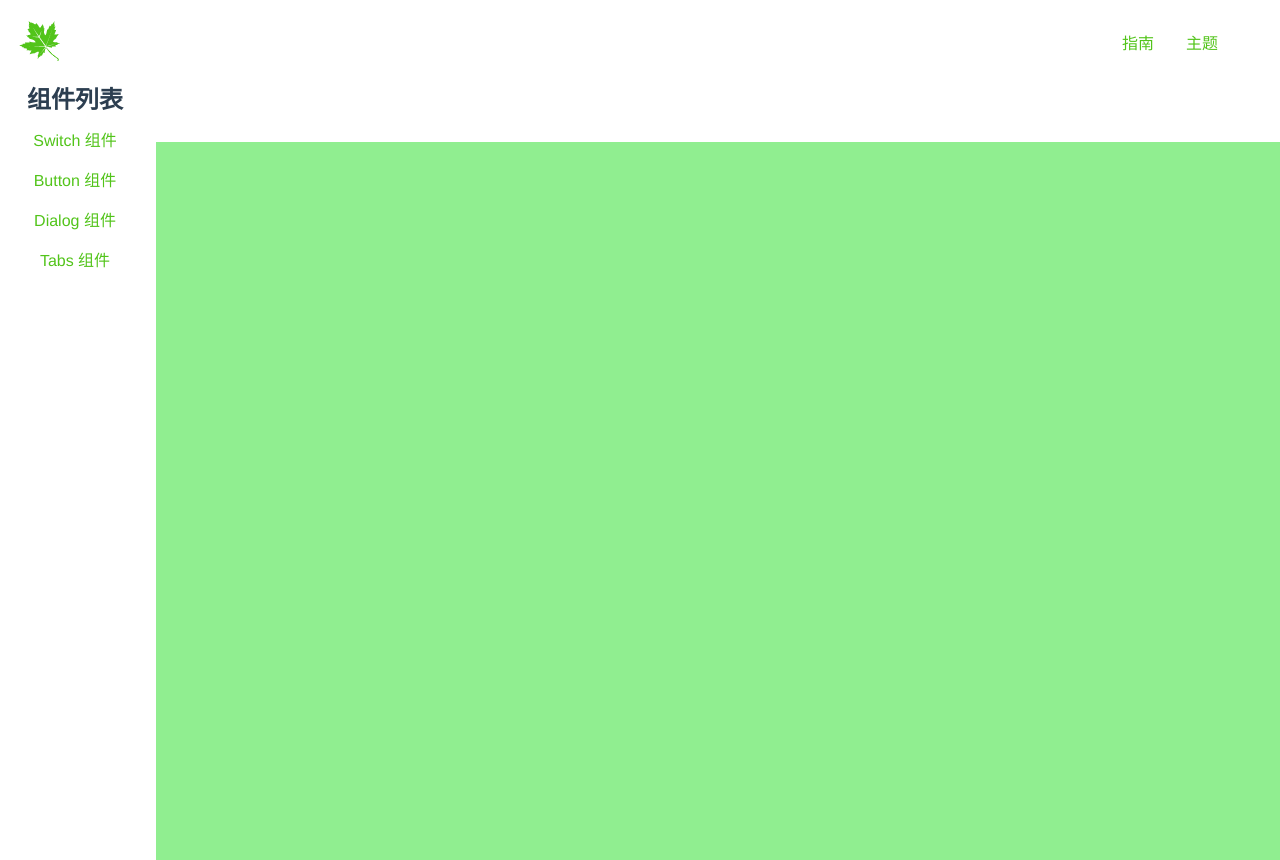
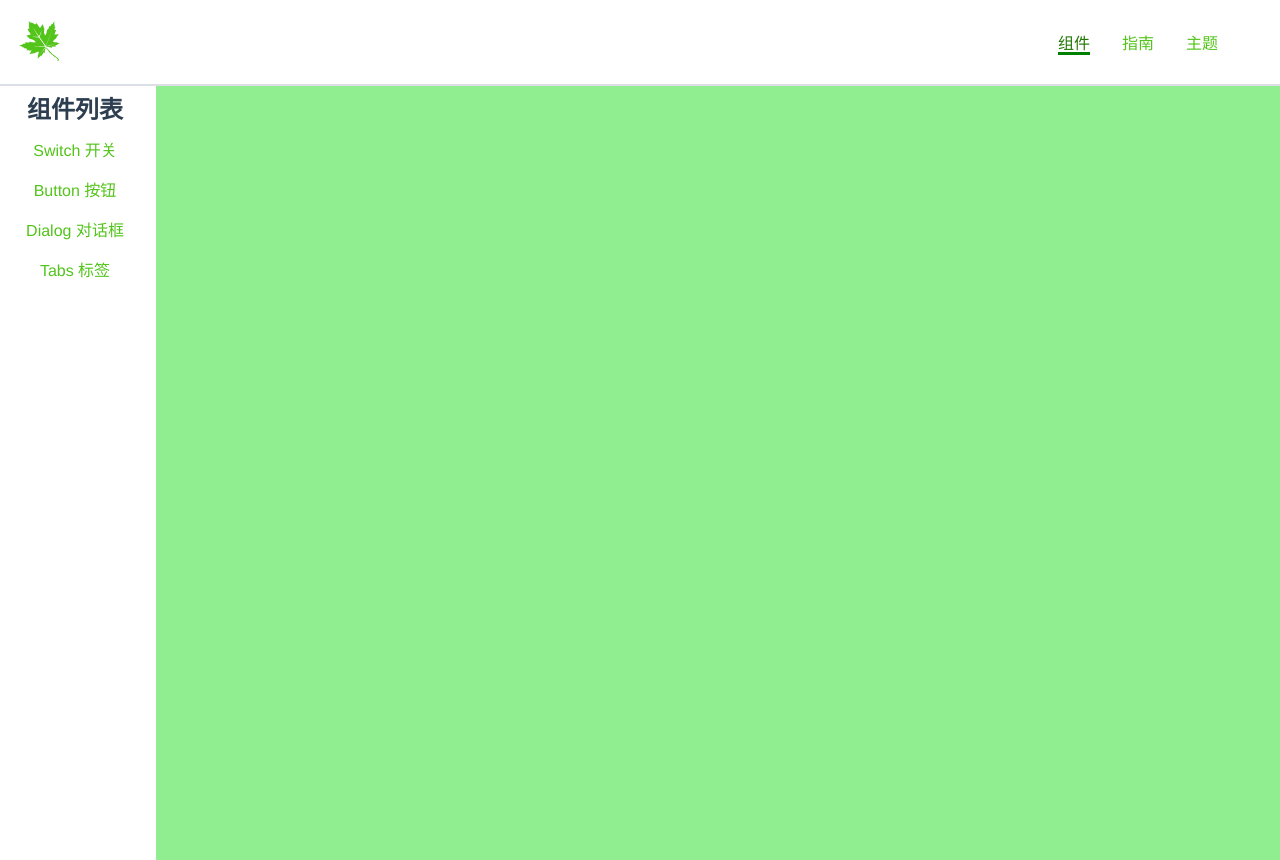
Before and after one commit to Nharmoniya/Nature-UI, a Vue app: page /#/doc in a window 1280 px wide. Built offline with nearby package versions, Linux system fonts and the light colour scheme.

Commit message:
优化主页面

```diff
--- a/src/App.vue
+++ b/src/App.vue
@@ -25,4 +25,17 @@ export default {
   margin: 0;
   padding: 0;
 }
+::-webkit-scrollbar{
+  width: 10px;
+  height: 10px;
+}
+::-webkit-scrollbar-thumb{
+  background-color: #73d13d;
+  background-image: -webkit-linear-gradient(45deg,rgb(255,255,255,0.4));
+  border-radius: 32px;
+}
+::-webkit-scrollbar-track{
+  background-color: #f0f0f0;
+  border-radius:32px;
+}
 </style>
--- a/src/components/Topnav.vue
+++ b/src/components/Topnav.vue
@@ -1,12 +1,20 @@
 <template>
   <div class="topnav">
     <div class="logo">
-      <img src="../assets/Logo.png" class="toplogo" alt="logo"/>
+      <router-link to="/home">
+      <img src="../assets/Logo.png" class="toplogo" alt="logo" title="返回首页"/>
+      </router-link>
     </div>
-
     <ul class="menu">
-      <li>指南</li>
-      <li>主题</li>
+      <li>
+       <router-link to="/doc">组件</router-link>
+      </li>
+      <li>
+        <router-link to="/helper">指南</router-link>
+      </li>
+      <li>
+        <router-link to="/theme">主题</router-link>
+      </li>
     </ul>
     <span class="toggleAside" @click="toggleMenu"></span>
   </div>
@@ -36,8 +44,8 @@ export default {
   z-index: 10;
   justify-content: center;
   align-items: center;
+  border-bottom:2px solid #dcdfe6;
   > .toplogo{
-
     >span{
       font-size: 48px;
     }
@@ -52,16 +60,21 @@ export default {
     flex-wrap: nowrap;
     list-style: none;
     margin-right: 30px;
+    height: 100%;
     > li {
       margin: 0 1em;
       color: #52c41a;
       font-size: 16px;
-
+      .router-link-exact-active{
+        color: #237804;
+        border-bottom: 3px solid green;
+      }
     }
     >li:hover{
       color: #237804;
       cursor: pointer;
     }
+
   }
   > .toggleAside {
     width: 24px;
@@ -86,4 +99,9 @@ export default {
     }
   }
 }
+a{
+  text-decoration: none;
+  color: #52c41a;
+}
+
 </style>
--- a/src/views/Doc.vue
+++ b/src/views/Doc.vue
@@ -6,20 +6,24 @@
         <h2>组件列表</h2>
         <ol>
           <li>
-            <router-link to="/doc/switch">Switch 组件</router-link>
+            Switch 开关
+            <router-link to="/doc/switch"></router-link>
           </li>
           <li>
-            <router-link to="/doc/button">Button 组件</router-link>
+            Button 按钮
+            <router-link to="/doc/button"></router-link>
           </li>
           <li>
-            <router-link to="/doc/dialog">Dialog 组件</router-link>
+            Dialog 对话框
+            <router-link to="/doc/dialog"></router-link>
           </li>
           <li>
-            <router-link to="/doc/tabs">Tabs 组件</router-link>
+            Tabs 标签
+            <router-link to="/doc/tabs"></router-link>
           </li>
         </ol>
       </aside>
-      <main>
+      <main class="content-box">
         <router-view />
       </main>
     </div>
@@ -46,7 +50,6 @@ export default {
   }
   > .content {
     flex-grow: 1;
-    padding-top: 60px;
     padding-left: 156px;
     @media (max-width: 500px) {
       padding-left: 0;
@@ -56,7 +59,6 @@ export default {
 .content {
   display: flex;
   margin-top: 20px;
-
   > aside {
     flex-shrink: 0;
   }
@@ -77,20 +79,24 @@ aside {
   height: 100%;
   > h2 {
     margin-bottom: 4px;
-    margin-top: 10px;
+    margin-top: 20px;
   }
   > ol {
     list-style: none;
     > li {
       padding: 8px 0;
+      color: #52c41a;
+    }
+    >li:hover{
+      color: #237804;
+      cursor: pointer;
     }
   }
 }
 main {
-  overflow: auto;
+  overflow:auto;
 }
 a{
   text-decoration: none;
-  color: #52c41a;
 }
 </style>
--- a/src/views/Helperpage.vue
+++ b/src/views/Helperpage.vue
@@ -1,11 +1,16 @@
 <template>
-
+  <div>
+    <Topnav/>
+  </div>
 </template>
 
-<script>
-export default {};
+<script lang="ts">
+import Topnav from '../components/Topnav.vue';
+export default {
+  components: {Topnav},
+};
 </script>
 
-<style scoped>
+<style lang="scss" scoped>
 
 </style>
--- a/src/views/Home.vue
+++ b/src/views/Home.vue
@@ -4,11 +4,13 @@
     <div class="banner">
       <h1>Nature UI</h1>
       <h2>一个以绿色为主题，基于Vue3.0的桌面组件库</h2>
+      <h3>源代码采用 TypeScript 书写,CSS预处理器为SCSS</h3>
       <p class="actions">
         <a href="https://github.com" title="获取源码" >GitHub</a>
         <router-link to="/doc" title="开始教程">开始</router-link>
       </p>
     </div>
+    <footer><span>作者:JasonTu | 微信：Cropsrain874572491 | <a href="https://www.zhihu.com/people/naturl-63/posts">博客：https://www.zhihu.com/people/naturl-63/posts</a></span></footer>
   </div>
 </template>
 <script lang="ts">
@@ -19,7 +21,7 @@ export default {
 </script>
 <style lang="scss" scoped>
 .banner {
-  padding: 100px 0;
+  padding: 180px  0;
   display: flex;
   justify-content: center;
   align-items: center;
@@ -50,4 +52,11 @@ export default {
     }
   }
 }
+footer{
+  transform: translateY(50%);
+}
+a{
+  text-decoration: none;
+  color: black;
+}
 </style>
--- a/src/views/Themepage.vue
+++ b/src/views/Themepage.vue
@@ -1,9 +1,12 @@
 <template>
-
+<Topnav/>
 </template>
 
-<script>
-export default {};
+<script lang="ts">
+import Topnav from '../components/Topnav.vue';
+export default {
+  components: {Topnav}
+};
 </script>
 
 <style scoped>
```
Also changed, not shown: src/router.ts (+10 -0 lines), src/assets/GitHub.png (added).
